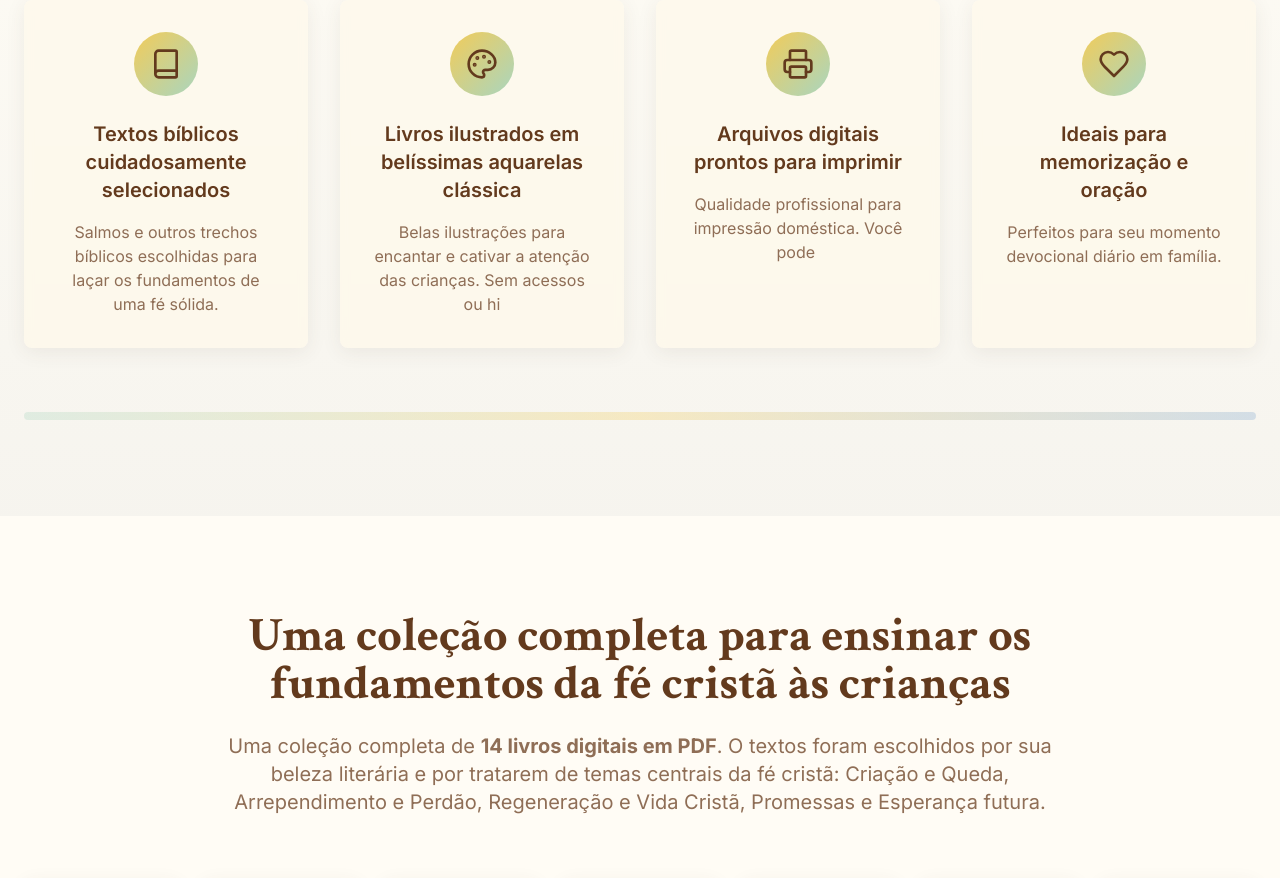
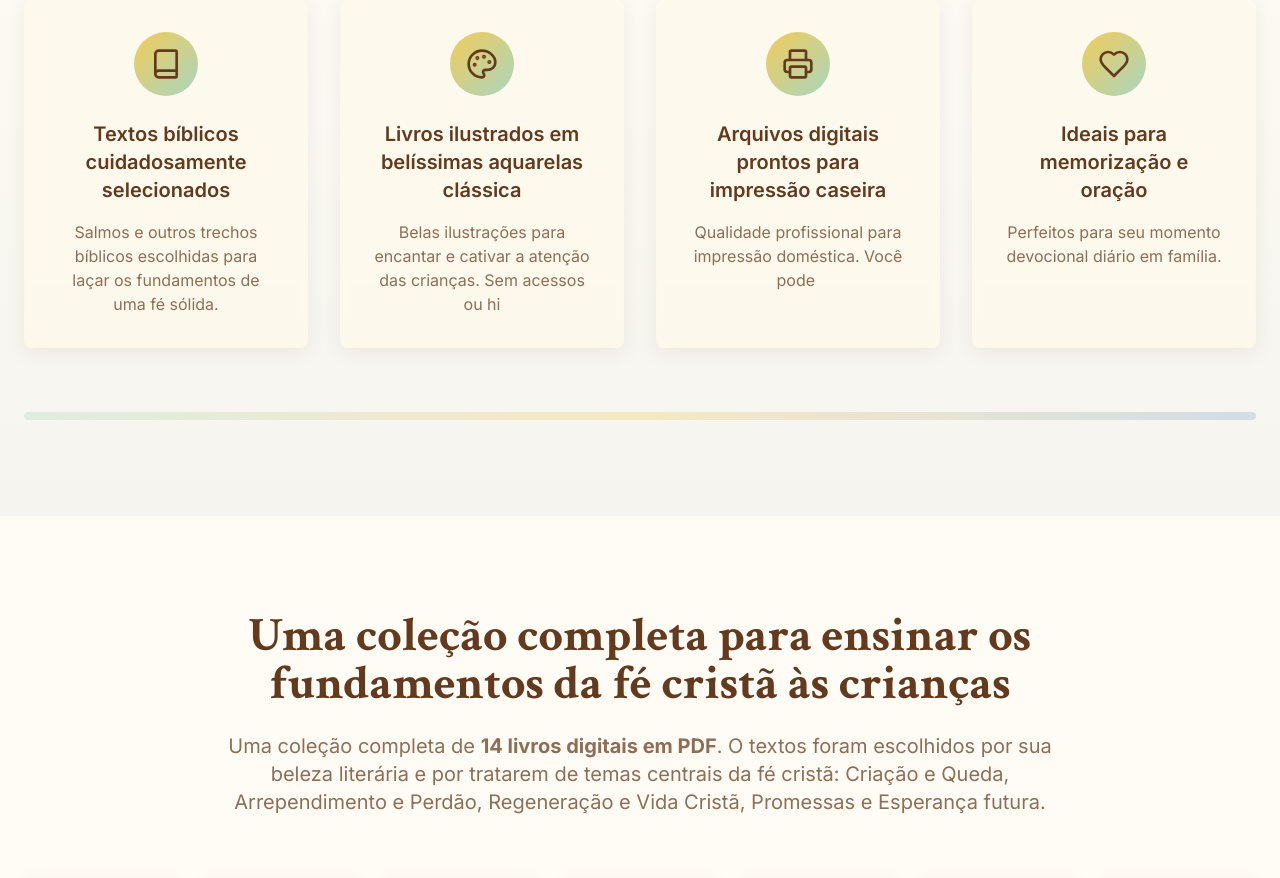
Before and after one commit to PastorEduardo/memoria-oracao-arte, a React (Vite) app: page / in a window 1280 px wide. Shown: the part 1200-2078 px from the top of the page. Built offline with nearby package versions, Linux system fonts and the light colour scheme; the HTML template or start-up script is replaced by a standard one.

Commit message:
Visual edit in Lovable

```diff
--- a/src/components/BenefitsSection.tsx
+++ b/src/components/BenefitsSection.tsx
@@ -38,9 +38,7 @@ const BenefitsSection = () => {
               <div className="w-12 h-12 sm:w-16 sm:h-16 bg-gradient-to-br from-golden to-sage rounded-full flex items-center justify-center mx-auto mb-4 sm:mb-6">
                 <Printer className="w-6 h-6 sm:w-8 sm:h-8 text-golden-foreground" />
               </div>
-              <h3 className="text-lg sm:text-xl font-semibold text-primary mb-3 sm:mb-4 leading-tight px-1">
-                Arquivos digitais prontos para imprimir
-              </h3>
+              <h3 className="text-lg sm:text-xl font-semibold text-primary mb-3 sm:mb-4 leading-tight px-1">Arquivos digitais prontos para impressão caseira</h3>
               <p className="text-sm sm:text-base text-muted-foreground leading-relaxed">Qualidade profissional para impressão doméstica. Você pode </p>
             </CardContent>
           </Card>
```
